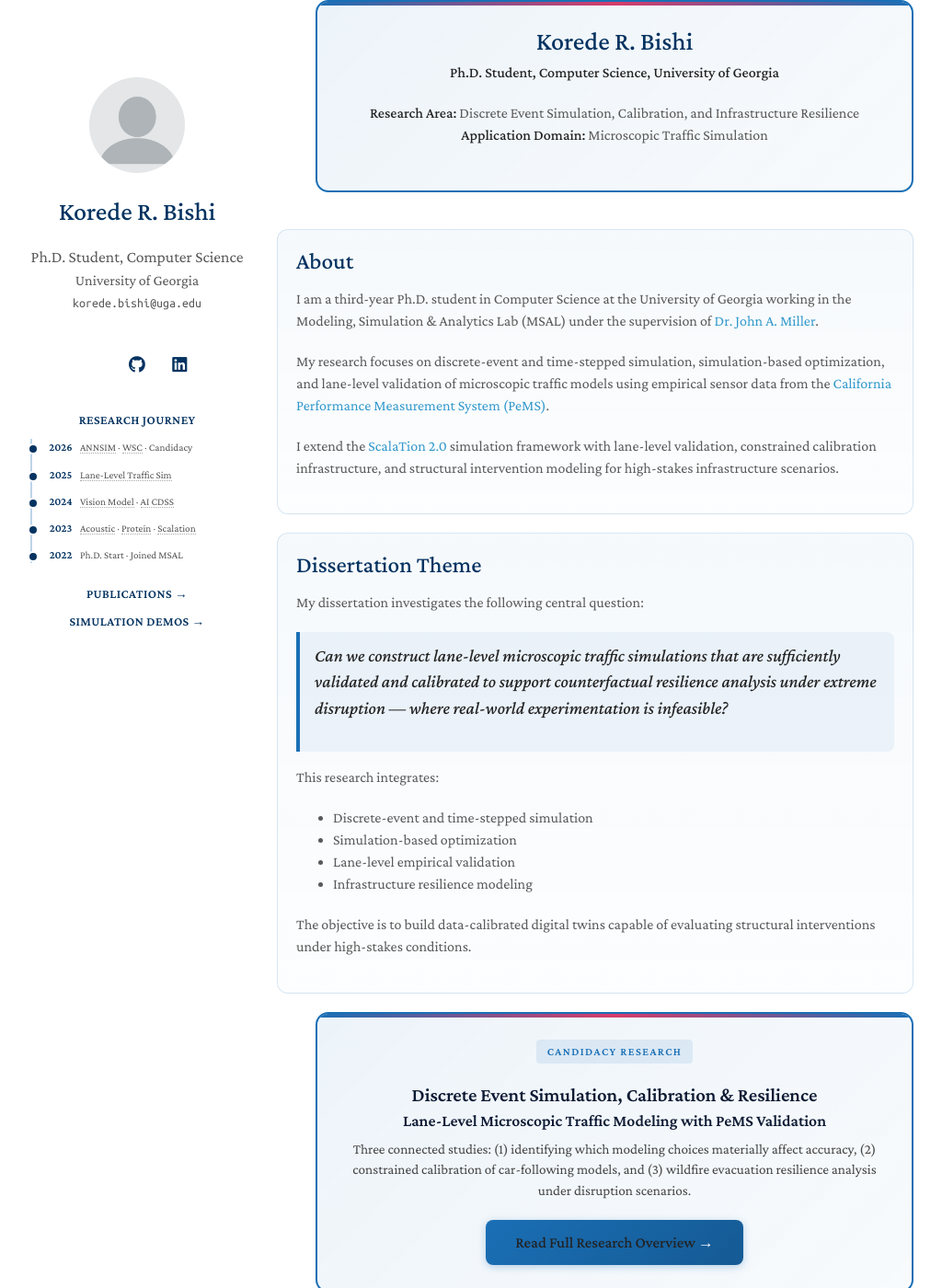
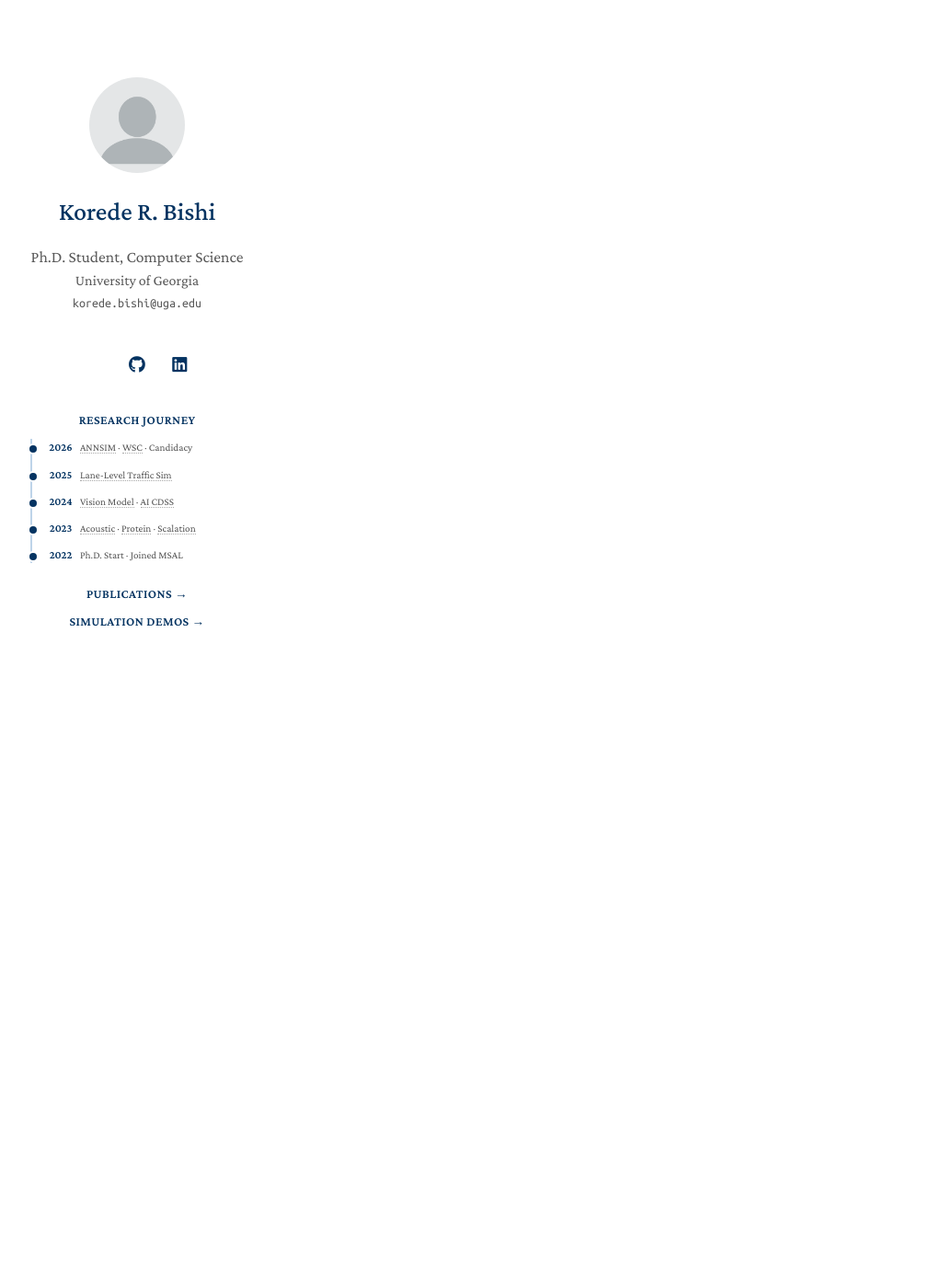
Before and after one commit to koredebishi/koredebishi.github.io, a Jekyll site: the page built from research.md, in a window 1280 px wide and 1400 px high, scrolled down 7415 px. Shown: the whole window at 92% size, without its empty margins (127-1151 px from the left). Built offline with Jekyll 4.4.1, drawn with Linux system fonts in a browser that asks for light colours; nearby versions of some CDN libraries; a style sheet for code colours, icons or effects is not loaded; some of the changed text lies outside the part shown.

Commit message:
fix: remove accidentally appended index.md content from research.md

```diff
--- a/research.md
+++ b/research.md
@@ -211,49 +211,3 @@ permalink: /research/
     <p>© 2026 Korede R. Bishi | University of Georgia</p>
   </div>
 </main>
-"""
-
-index.md
-"""---
-layout: homepage
----
-
-
-<div class="page-header">
-  <h1>Korede R. Bishi</h1>
-  <p><strong>Ph.D. Student, Computer Science, University of Georgia</strong></p>
-  <p><strong>Research Area:</strong> Discrete Event Simulation, Calibration, and Infrastructure Resilience<br><strong>Application Domain:</strong> Microscopic Traffic Simulation</p>
-</div>
-
-<main class="homepage-content">
-  <section class="about-section">
-    <h2>About</h2>
-    <p>I am a third-year Ph.D. student in Computer Science at the University of Georgia working in the Modeling, Simulation &amp; Analytics Lab (MSAL) under the supervision of <a href="https://openreview.net/profile?id=~John_A._Miller1">Dr. John A. Miller</a>.</p>
-    <p>My research focuses on discrete-event and time-stepped simulation, simulation-based optimization, and lane-level validation of microscopic traffic models using empirical sensor data from the <a href="https://pems.dot.ca.gov/">California Performance Measurement System (PeMS)</a>.</p>
-    <p>I extend the <a href="https://github.com/scalation/scalation_2.0">ScalaTion 2.0</a> simulation framework with lane-level validation, constrained calibration infrastructure, and structural intervention modeling for high-stakes infrastructure scenarios.</p>
-  </section>
-
-  <section class="dissertation-theme-section">
-    <h2>Dissertation Theme</h2>
-    <p>My dissertation investigates the following central question:</p>
-    <blockquote>
-      <p><strong>Can we construct lane-level microscopic traffic simulations that are sufficiently validated and calibrated to support counterfactual resilience analysis under extreme disruption — where real-world experimentation is infeasible?</strong></p>
-    </blockquote>
-    <p>This research integrates:</p>
-    <ul>
-      <li>Discrete-event and time-stepped simulation</li>
-      <li>Simulation-based optimization</li>
-      <li>Lane-level empirical validation</li>
-      <li>Infrastructure resilience modeling</li>
-    </ul>
-    <p>The objective is to build data-calibrated digital twins capable of evaluating structural interventions under high-stakes conditions.</p>
-  </section>
-
-  <div class="research-banner">
-    <div class="research-banner-label">Candidacy Research</div>
-    <h3>Discrete Event Simulation, Calibration &amp; Resilience<br><span style="font-size:0.85em; font-weight:600;">Lane-Level Microscopic Traffic Modeling with PeMS Validation</span></h3>
-    <p>Three connected studies: (1) identifying which modeling choices materially affect accuracy, (2) constrained calibration of car-following models, and (3) wildfire evacuation resilience analysis under disruption scenarios.</p>
-    <a class="research-banner-btn" href="/research/"><strong>Read Full Research Overview</strong></a>
-  </div>
-
-</main>
```
